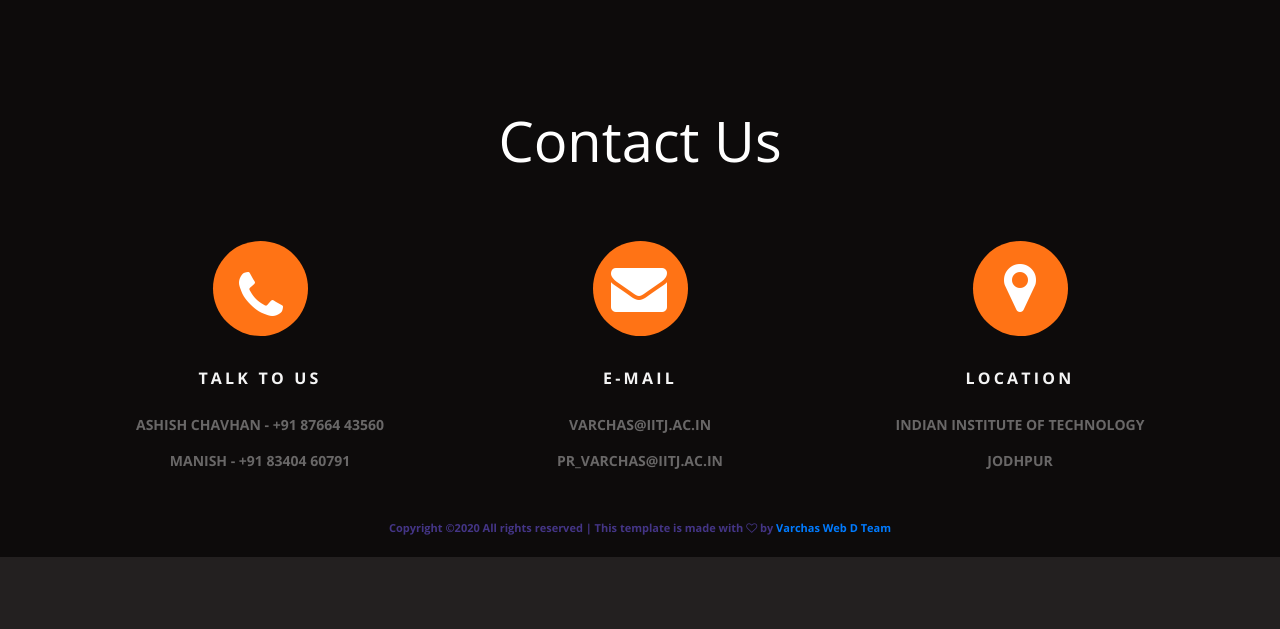
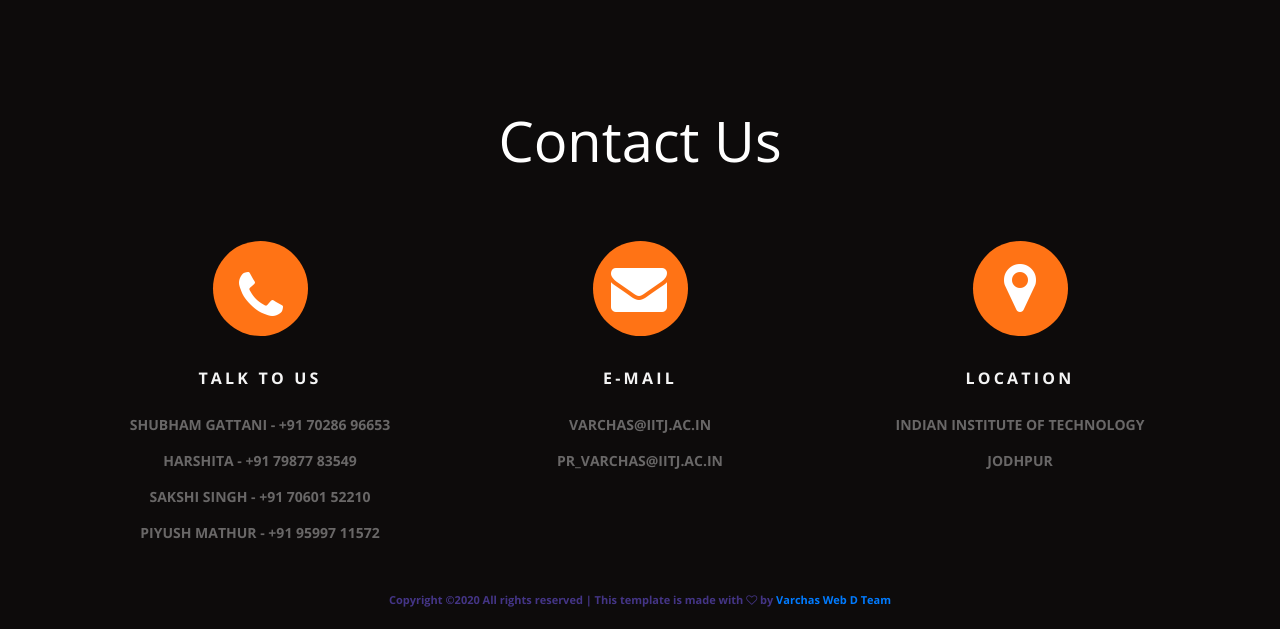
Before and after one commit to tanishqj2005/varchas, a Django app: page / in a window 1280 px wide. Shown: the part 4036-4665 px from the top of the page. Before the commit the page ends 4593 px from the top, so only its background shows below. Run offline with Django 3.2, Linux system fonts and the light colour scheme; data that the repository does not hold is empty; some libraries are stand-ins or nearby versions.

Commit message:
UI changes

```diff
--- a/templates/main/index.html
+++ b/templates/main/index.html
@@ -584,8 +584,10 @@
             <div class="footer_title">talk to us</div>
             <div class="footer_list">
               <ul>
-                <li>ASHISH CHAVHAN - +91 87664 43560</li>
-                <li>MANISH - +91 83404 60791</li>
+                <li>Shubham Gattani - +91 70286 96653</li>
+                <li>Harshita - +91 79877 83549</li>
+                <li>Sakshi Singh - +91 70601 52210</li>
+                <li>Piyush Mathur - +91 95997 11572</li>
               </ul>
             </div>
           </div>
```
Also changed, not shown: static/images/cricket.jpg.
